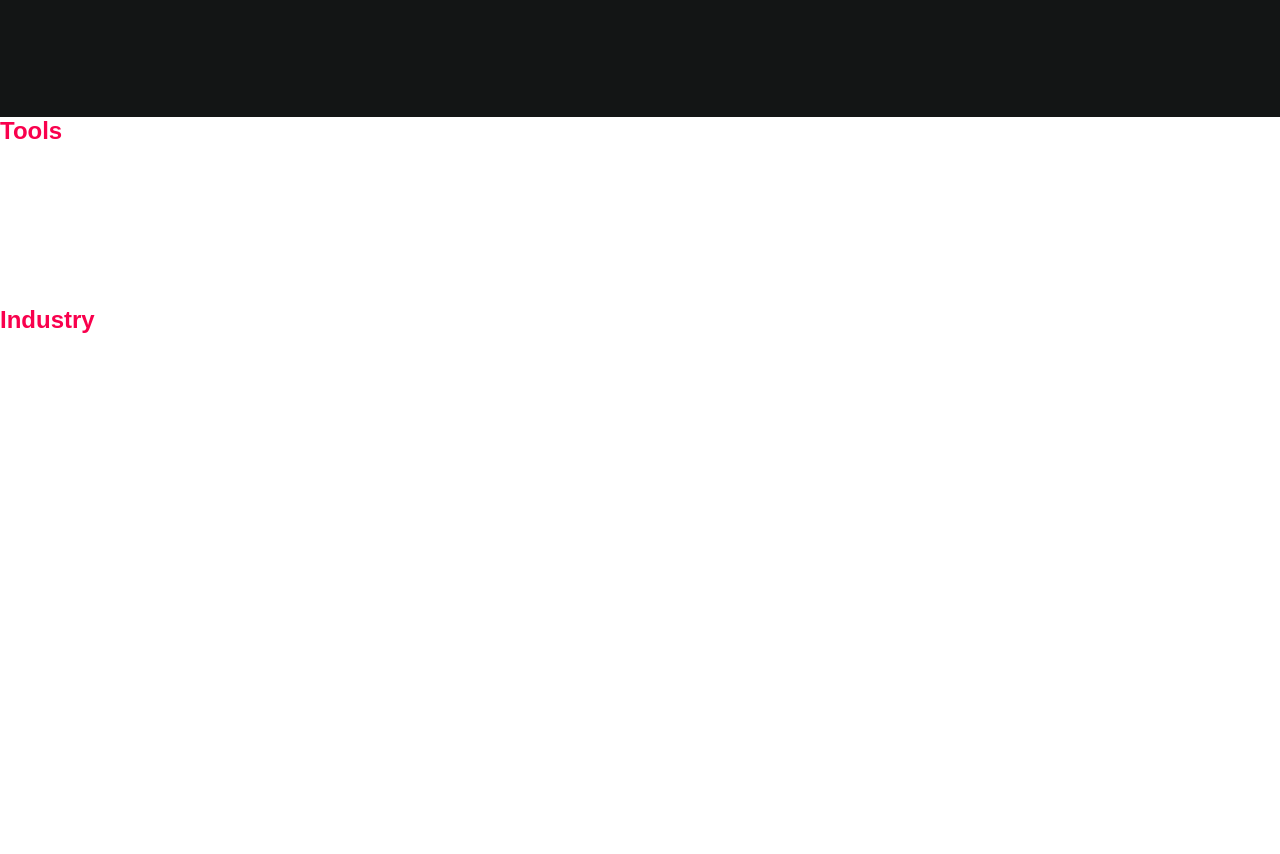
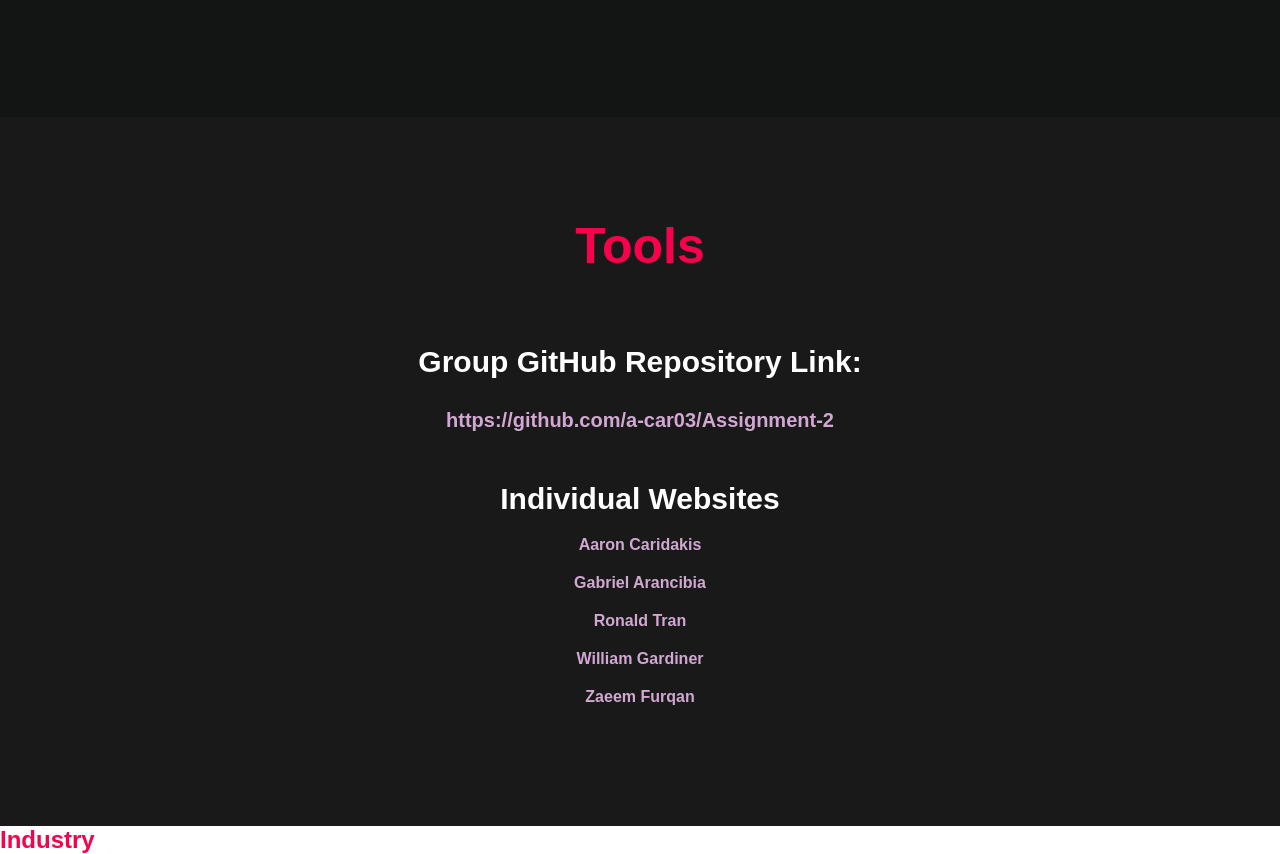
Before and after one commit to a-car03/Assignment-2, a plain HTML site: page index.html in a window 1280 px wide. Shown: the part 5376-6230 px from the top of the page. Before the commit the page ends 5710 px from the top, so only its background shows below. Drawn offline with Linux system fonts and the light colour scheme.

Commit message:
Update style.css

```diff
--- a/style.css
+++ b/style.css
@@ -175,3 +175,53 @@ span {
   margin-bottom: 20px;
   text-align: center;
 }
+
+.tools {
+  width: 100%;
+  padding: 100px 0px;
+  background-color: #191919;
+}
+
+.tools h1 {
+  color: #FFFFFF;
+  font-size: 50px;
+  text-transform: capitalize;
+  margin-bottom: 20px;
+  text-align: center;
+}
+
+.tools h2{
+  text-align: center;
+  font-size: 30px;
+  padding-top: 50px;
+  padding-bottom: 20px;
+}
+
+.tools h5{
+  text-align: center;
+  font-size: 20px;
+  padding-top: 10px;
+}
+
+.tools a {
+  color: #FCFC;
+  text-decoration: none;
+  font-weight: bold;
+}
+
+.tools a:hover {
+  color: #F9004D;
+  transition: .4s;
+}
+
+.tools ul li {
+  text-align: center;
+  list-style-type: none;
+  padding-bottom: 20px;
+}
+
+.tools ul li a {
+  color: #FCFC;
+  text-decoration: none;
+  font-weight: bold;
+}
```
